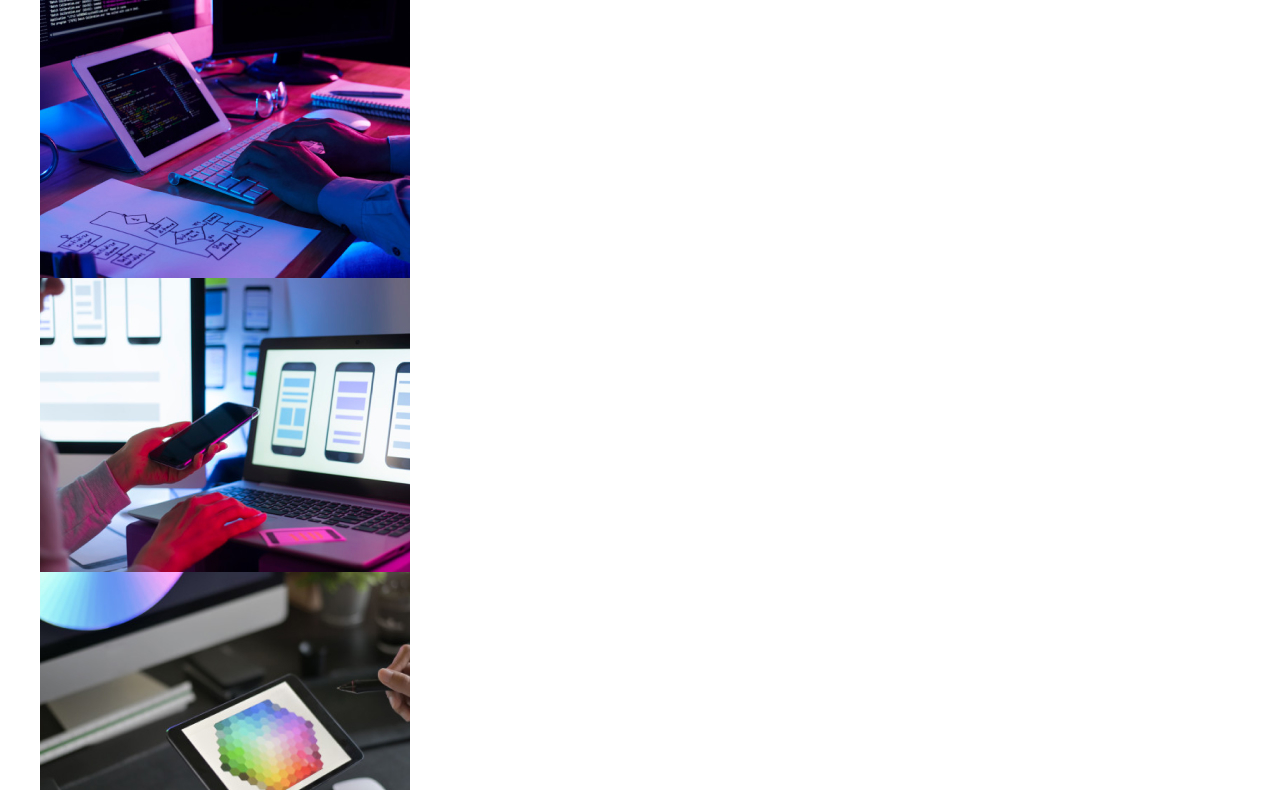
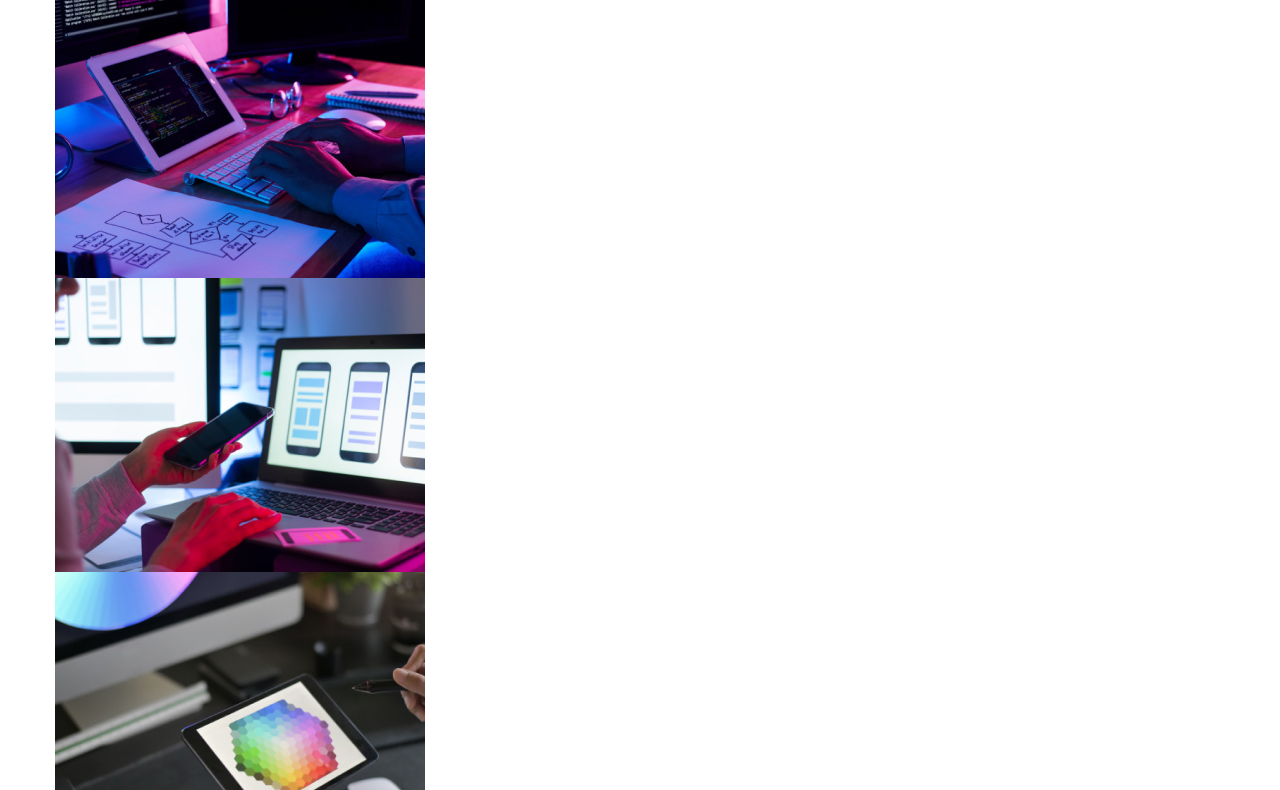
Before and after one commit to llomaka/goit-markup-hw-03, a plain HTML site: page index.html in a window 1280 px wide. Shown: the part 485-1275 px from the top of the page. Drawn offline with nearby package versions, Linux system fonts and the light colour scheme.

Commit message:
Прибирання непотрібного форматування всередині .page

```diff
--- a/css/styles.css
+++ b/css/styles.css
@@ -15,7 +15,7 @@
 }
 
 .page {
-  margin: 0px;
+  /* margin: 0px; */
 
   font-family: 'Roboto', sans-serif;
   font-size: 14px;
@@ -46,6 +46,8 @@
   margin-left: auto;
   margin-right: auto;
   width: 1200px;
+  padding-left: 15px;
+  padding-right: 15px;
 }
 
 /* Логотип */
```
